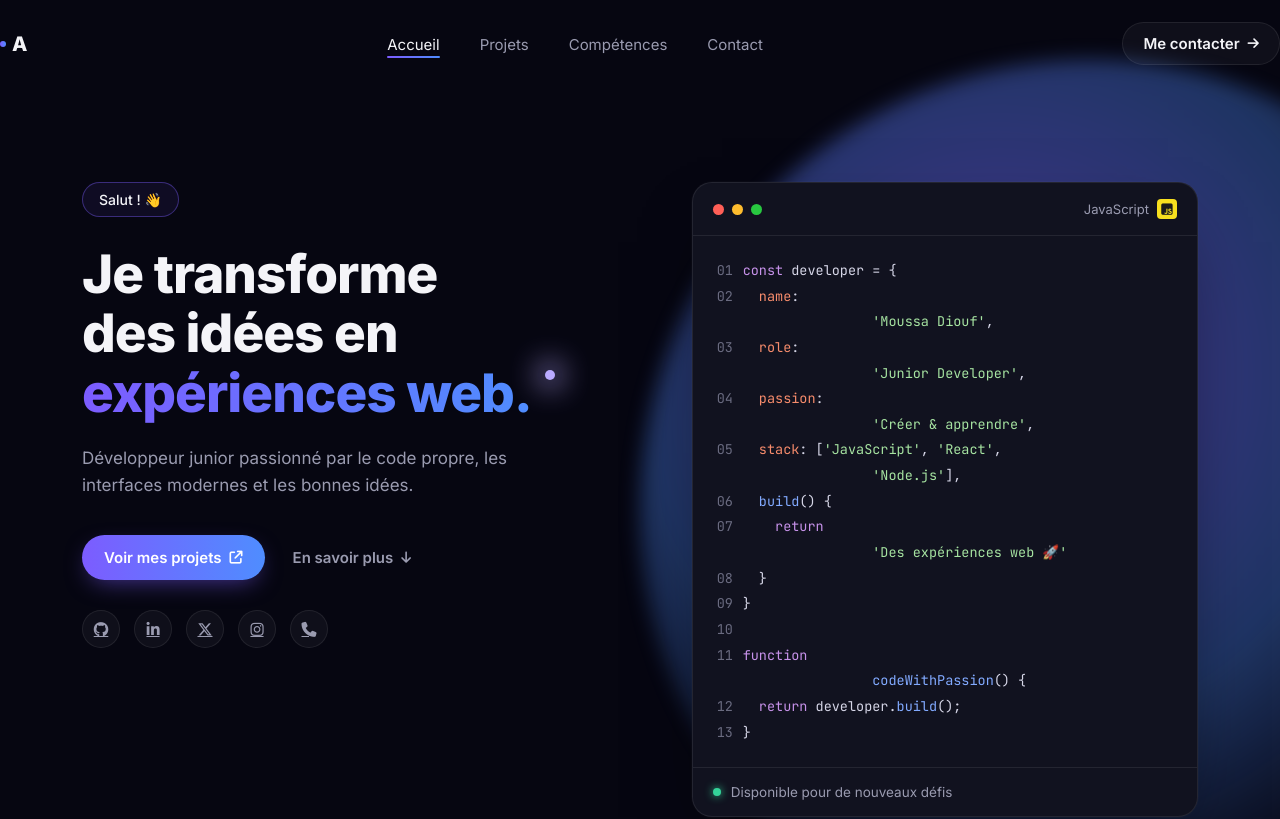
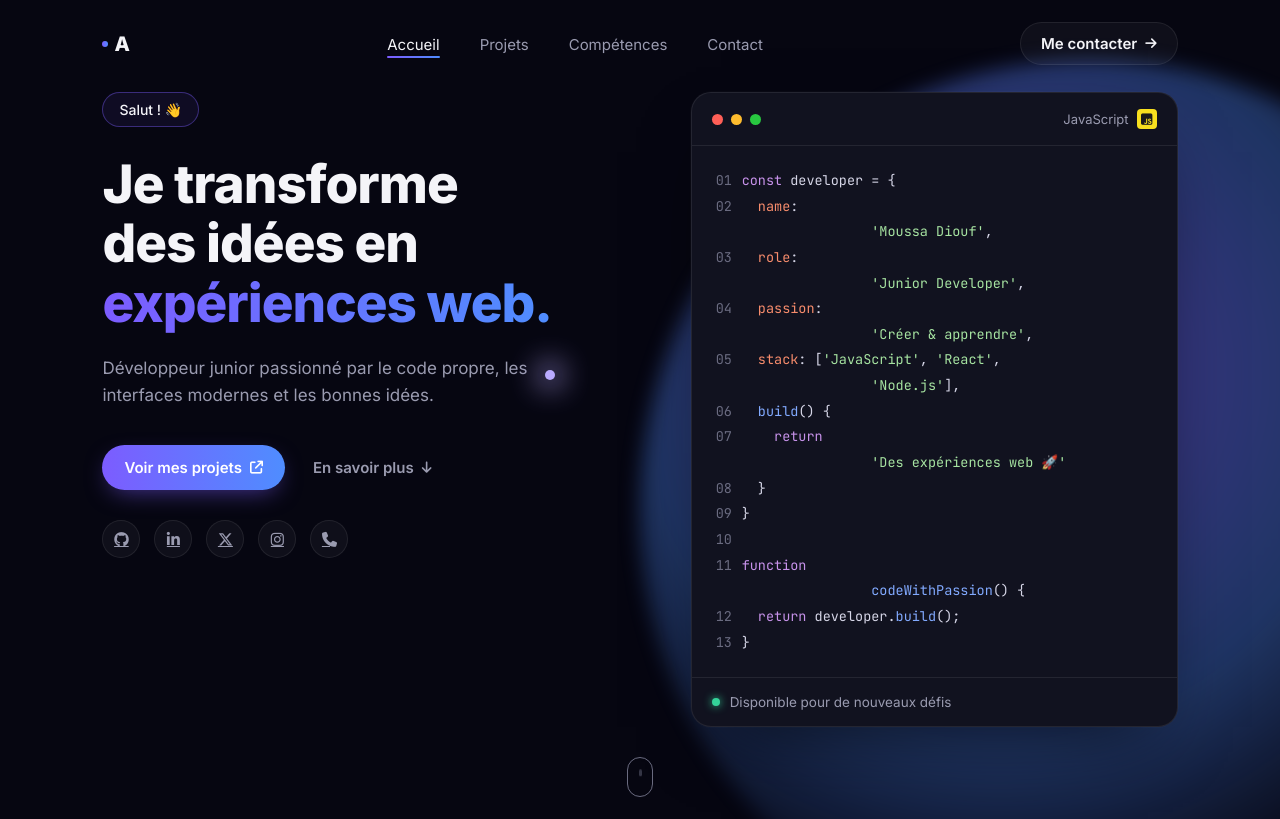
Before and after one commit to esprit313/espritdev.github.io, a plain HTML site: page index.html in a window 1280 px wide. Shown: the top 819 px of the page. Drawn offline with Linux system fonts and the light colour scheme.

Commit message:
MODIFICATION

```diff
--- a/css/style.css
+++ b/css/style.css
@@ -67,22 +67,23 @@ body {
   z-index: 1;
 }
 
-.wrap {
+/* .wrap {
   max-width: 1180px;
   margin: 0 auto;
   padding: 0 32px;
   position: relative;
   z-index: 2;
-}
+} */
 
 /* ---------- nav ---------- */
 header {
   position: fixed;
   top: 0;
+  width: 100%;
   left: 0;
   right: 0;
   z-index: 150;
-  padding: 22px 0;
+  padding: 22px 8%;
   background: transparent;
   border-bottom: 1px solid transparent;
   transition:
@@ -98,7 +99,7 @@ header.scrolled {
   -webkit-backdrop-filter: blur(18px) saturate(140%);
   border-bottom: 1px solid var(--panel-border);
   box-shadow: 0 10px 30px -15px rgba(0, 0, 0, 0.5);
-  padding: 16px 0;
+  padding: 16px 8%;
 }
 /* compense le header désormais fixe pour que le contenu ne soit pas masqué */
 body {
@@ -180,7 +181,7 @@ nav {
 
 /* ---------- hero ---------- */
 .hero {
-  padding: 90px 0 70px;
+  padding: 0 8%;
   display: grid;
   grid-template-columns: 1.05fr 0.95fr;
   gap: 50px;
```
